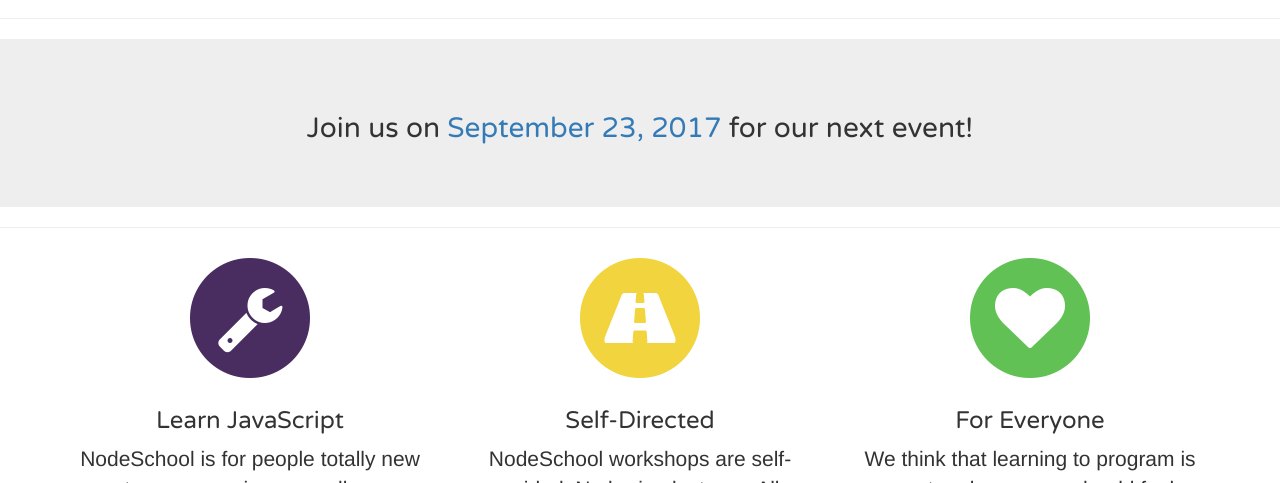
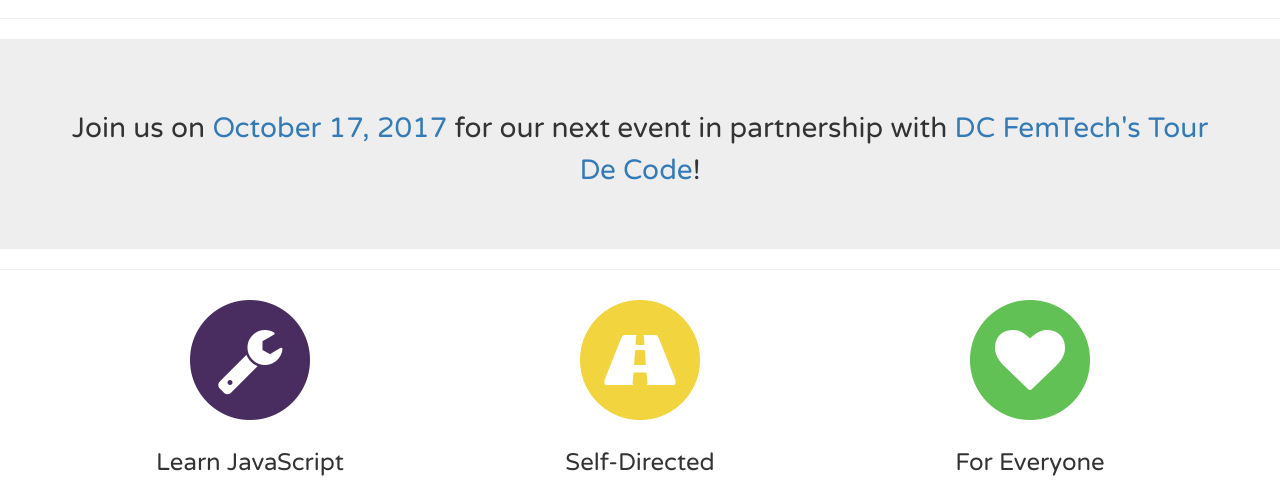
Before and after one commit to nodeschool/washingtondc, a website: page index.html in a window 1280 px wide. Shown: the part 237-720 px from the top of the page. Drawn offline with nearby package versions, Linux system fonts and the light colour scheme; some packages are replaced by stand-ins of ours; a script that the page names is missing.

Commit message:
Add tour de code event.

```diff
--- a/index.html
+++ b/index.html
@@ -45,7 +45,7 @@
     <!--jumbotron-next-event-->
     <div class="jumbotron jumbotron-next-event">
       <div class="container text-center">
-        <h2>Join us on <a href="https://www.meetup.com/preview/node-dc/events/242496117">September 23, 2017</a> for our next event!</h2>
+        <h2>Join us on <a href="https://www.meetup.com/preview/node-dc/events/243586589">October 17, 2017</a> for our next event in partnership with <a href="https://dcfemtech.github.io/tourdecode-2017">DC FemTech's Tour De Code</a>!</h2>
       </div>
     </div>
     <hr />
```
